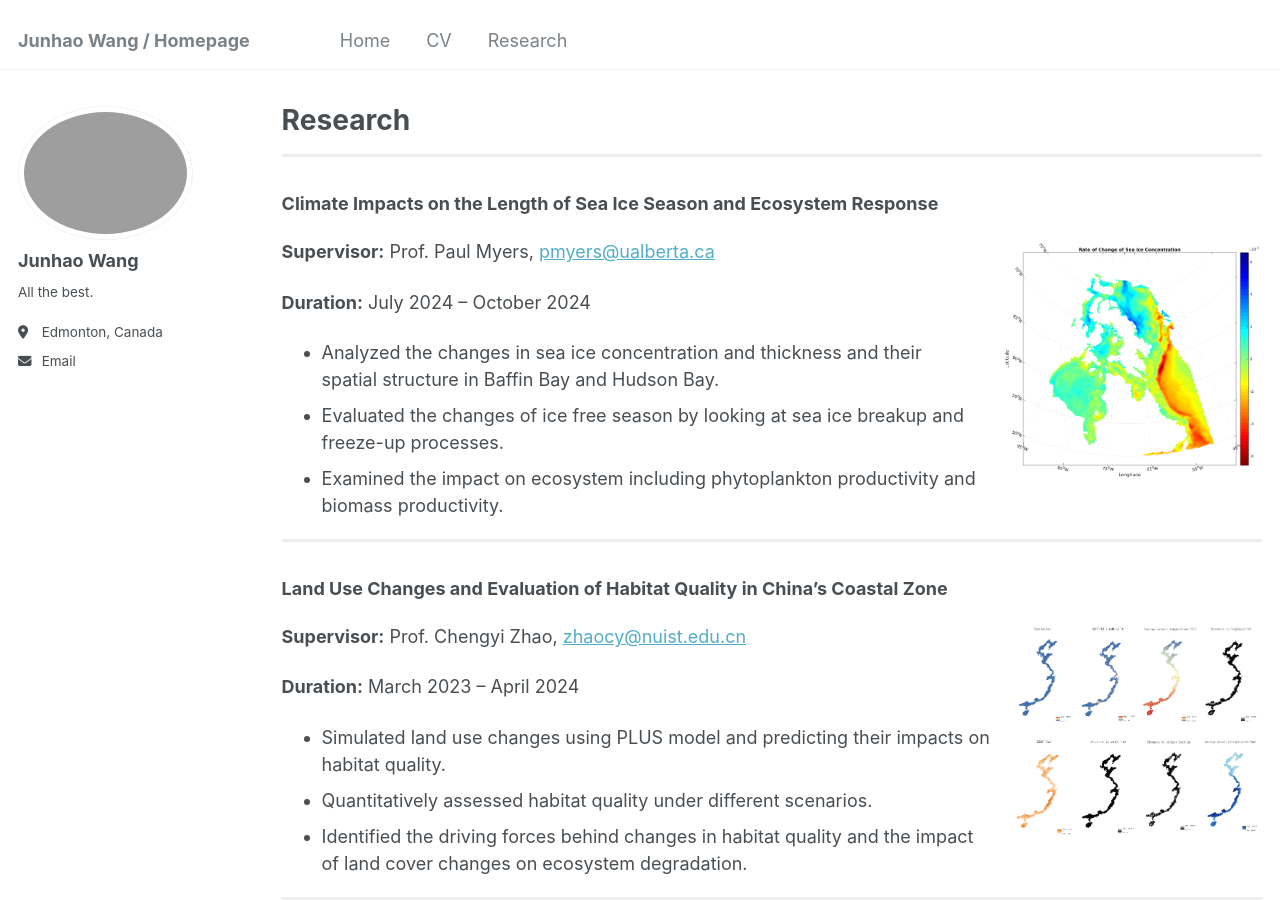
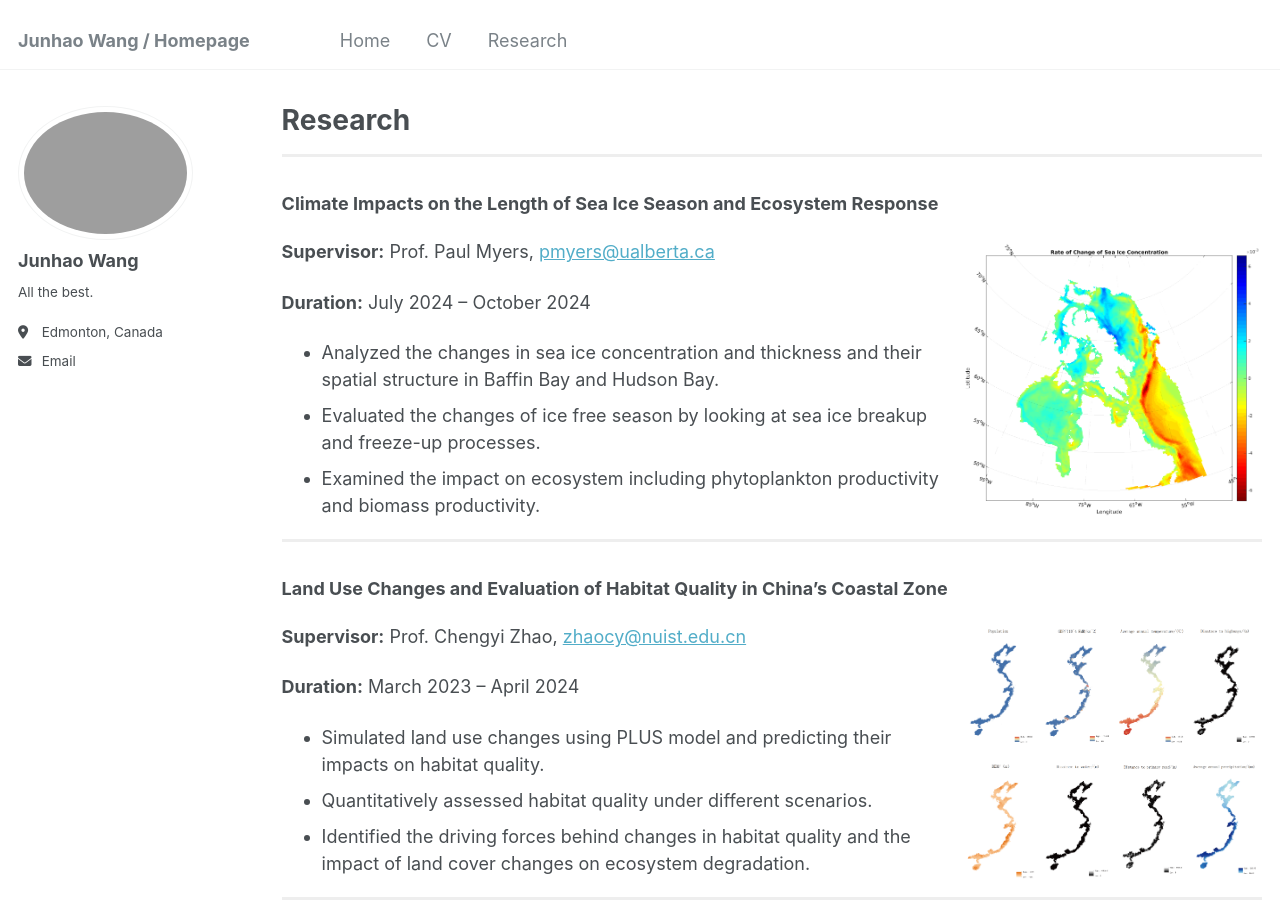
Before and after one commit to sigmundw/sigmundw.github.io, a Jekyll site: the page built from _pages/research.md, in a window 1280 px wide and 900 px high. Built offline with Jekyll 4.4.1, drawn with Linux system fonts in a browser that asks for light colours.

Commit message:
Update research.md

```diff
--- a/_pages/research.md
+++ b/_pages/research.md
@@ -11,7 +11,7 @@ redirect_from:
 <div style="border-top: 3px solid #eee; margin: 20px 0;"></div>
 
 ### Climate Impacts on the Length of Sea Ice Season and Ecosystem Response
-<img src="https://sigmundw.github.io/images/IC_change.png" alt="IC Image" width="260" align="right" style="margin-left: 20px;"/>
+<img src="https://sigmundw.github.io/images/IC_change.png" alt="IC Image" width="300" align="right" style="margin-left: 20px;"/>
 
 **Supervisor:** Prof. Paul Myers, [pmyers@ualberta.ca](mailto:pmyers@ualberta.ca)
 
@@ -24,7 +24,7 @@ redirect_from:
 <div style="border-top: 3px solid #eee; margin: 20px 0;"></div>
 
 ### Land Use Changes and Evaluation of Habitat Quality in China’s Coastal Zone
-<img src="https://sigmundw.github.io/images/coast.png" alt="Coast Image" width="250" align="right" style="margin-left: 20px;"/>
+<img src="https://sigmundw.github.io/images/coast.png" alt="Coast Image" width="300" align="right" style="margin-left: 20px;"/>
 
 **Supervisor:** Prof. Chengyi Zhao, [zhaocy@nuist.edu.cn](mailto:zhaocy@nuist.edu.cn)
 
@@ -37,7 +37,7 @@ redirect_from:
 <div style="border-top: 3px solid #eee; margin: 20px 0;"></div>
 
 ### Anthropogenic Climate Change Impact on Runoff
-<img src="https://sigmundw.github.io/images/cuntan.png" alt="Cuntan Image" width="260" align="right" style="margin-left: 20px;"/>
+<img src="https://sigmundw.github.io/images/cuntan.png" alt="Cuntan Image" width="300" align="right" style="margin-left: 20px;"/>
 
 **Supervisor:** Prof. Buda Su, [subd@nuist.edu.cn](mailto:subd@nuist.edu.cn)
 
```
